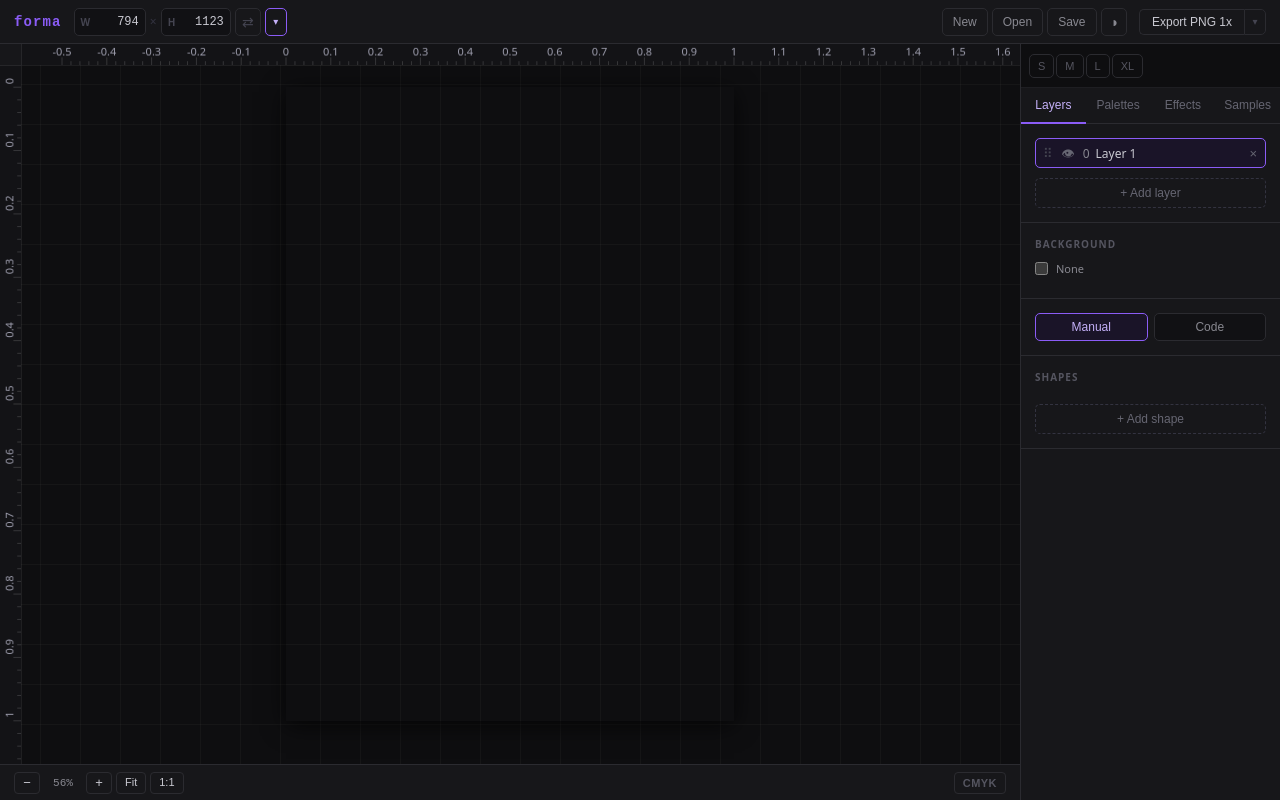
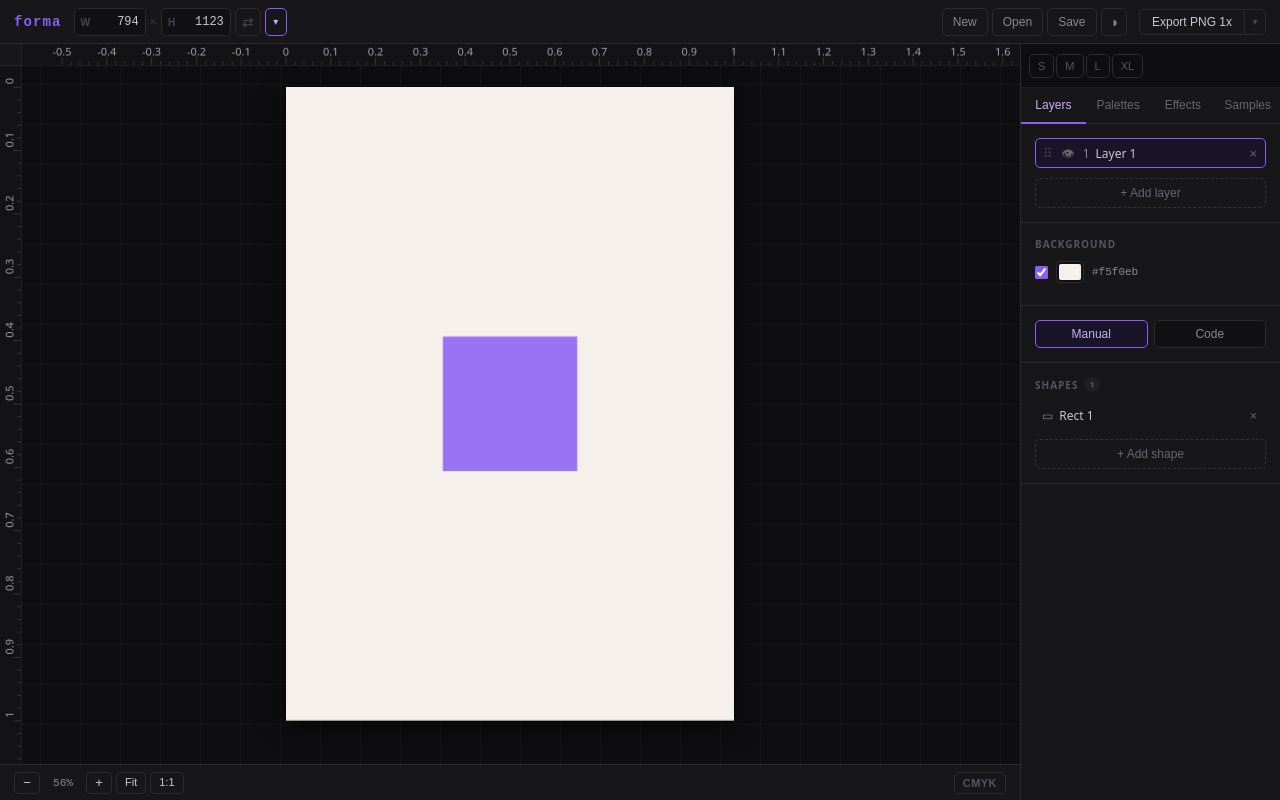
Before and after one commit to elenatorro/fooorma, a Svelte app: page / in a window 1280 px wide. Built offline with nearby package versions, Linux system fonts and the light colour scheme.

Commit message:
Add initial state and fix minor bugs

```diff
--- a/src/App.svelte
+++ b/src/App.svelte
@@ -145,12 +145,18 @@
   }
 
   // ── History (undo / redo) ──────────────────────────────────────────────────
+  interface HistoryEntry { layers: Layer[]; activeShapeId: string | null; selectedShapeIds: string[] }
+
   const MAX_HISTORY = 50
-  let past   = $state<Layer[][]>([])
-  let future = $state<Layer[][]>([])
+  let past   = $state<HistoryEntry[]>([])
+  let future = $state<HistoryEntry[]>([])
 
-  function snapshot(): Layer[] {
-    return JSON.parse(JSON.stringify(layers)) as Layer[]
+  function snapshot(): HistoryEntry {
+    return {
+      layers: JSON.parse(JSON.stringify(layers)) as Layer[],
+      activeShapeId,
+      selectedShapeIds: [...selectedShapeIds],
+    }
   }
 
   function commit() {
@@ -161,24 +167,35 @@
   function undo() {
     if (!past.length) return
     future = [snapshot(), ...future.slice(0, MAX_HISTORY - 1)]
-    layers = past[past.length - 1]
+    const entry = past[past.length - 1]
     past   = past.slice(0, -1)
-    activeShapeId = null
-    selectedShapeIds = []
+    layers = entry.layers
+    activeShapeId = entry.activeShapeId
+    selectedShapeIds = entry.selectedShapeIds
   }
 
   function redo() {
     if (!future.length) return
     past   = [...past.slice(-(MAX_HISTORY - 1)), snapshot()]
-    layers = future[0]
+    const entry = future[0]
     future = future.slice(1)
-    activeShapeId = null
-    selectedShapeIds = []
+    layers = entry.layers
+    activeShapeId = entry.activeShapeId
+    selectedShapeIds = entry.selectedShapeIds
   }
 
   // ── Layers ─────────────────────────────────────────────────────────────────
   const _initId = crypto.randomUUID()
-  let layers = $state<Layer[]>(_saved?.layers ?? [{ id: _initId, name: 'Layer 1', visible: true, mode: 'manual', shapes: [], query: '' }])
+  const _initShapeId = crypto.randomUUID()
+  let layers = $state<Layer[]>(_saved?.layers ?? [{
+    id: _initId, name: 'Layer 1', visible: true, bgColor: '#f5f0eb', mode: 'manual', query: '',
+    shapes: [{
+      id: _initShapeId,
+      type: 'rect',
+      color: { hex: '#8b5cf6', opacity: 0.85 },
+      geom: { x: 0.5, y: 0.5, w: 0.3, h: 0.3 },
+    }],
+  }])
   const _initActiveId = _saved
     ? (_saved.layers[_saved.activeIdx]?.id ?? _saved.layers[_saved.layers.length - 1]?.id ?? null)
     : _initId
@@ -236,6 +253,7 @@
   }
 
   function handleDeleteLayer(id: string) {
+    if (layers.length <= 1) return  // always keep at least one layer
     commit()
     layers = layers.filter(l => l.id !== id)
     if (activeLayerId === id) {
@@ -520,12 +538,12 @@
         applyCmykSoftProof(img)
         ctx2d.putImageData(img, 0, 0)
       }
-      drawSelectionOutline(ctx2d)
+      drawSelectionOutline(ctx2d, renderScale)
     }
     rafId = requestAnimationFrame(loop)
   }
 
-  function drawSelectionOutline(ctx: CanvasRenderingContext2D) {
+  function drawSelectionOutline(ctx: CanvasRenderingContext2D, scale = 1) {
     if (selectedShapeIds.length === 0) return
     const allShapes = resolvedLayers.flatMap(l => l.shapes)
 
@@ -534,7 +552,8 @@
     ctx.setLineDash([])
 
     // Two passes: white halo underneath, then blue on top
-    const passes: [string, number][] = [['#ffffff', 1.5], ['#4a90e2', 0.5]]
+    // Divide by scale so outlines look consistent regardless of zoom
+    const passes: [string, number][] = [['#ffffff', 1.5 / scale], ['#4a90e2', 0.5 / scale]]
 
     for (const [color, width] of passes) {
       ctx.strokeStyle = color
@@ -552,7 +571,7 @@
           const ys = p.filter((_, i) => i % 2 === 1).map(v => v * artH)
           const minX = Math.min(...xs), maxX = Math.max(...xs)
           const minY = Math.min(...ys), maxY = Math.max(...ys)
-          const pad = 4
+          const pad = 4 / scale
 
           if (shape.transform) {
             let pivotX: number, pivotY: number
@@ -570,7 +589,7 @@
             maxX - minX + pad * 2,
             maxY - minY + pad * 2)
         } else {
-          const pad = 3
+          const pad = 3 / scale
           const pw = shape.geom.w * artW
           const ph = shape.geom.h * artW
           const px = shape.geom.x * artW
@@ -754,6 +773,17 @@
     }
     if (mod && e.key === 'v') {
       e.preventDefault(); handlePaste(); return
+    }
+
+    // Select all shapes in active layer
+    if (mod && e.key === 'a') {
+      e.preventDefault()
+      const layer = layers.find(l => l.id === activeLayerId)
+      if (layer && layer.mode === 'manual' && layer.shapes.length > 0) {
+        selectedShapeIds = layer.shapes.map(s => s.id)
+        activeShapeId = selectedShapeIds[selectedShapeIds.length - 1]
+      }
+      return
     }
 
     if (e.key === 'Escape') { activeShapeId = null; selectedShapeIds = [] }
--- a/src/components/RightPanel.svelte
+++ b/src/components/RightPanel.svelte
@@ -192,7 +192,8 @@
     {
       name: 'Noise Waves',
       desc: 'Horizontal splines warped by value noise',
-      code: `repeat(14, (i, a) => {
+      code: `// repeat(count, (i, t) => ...) — i: index, t: normalized 0→1
+repeat(14, (i, a) => {
   beginSpline()
   repeat(80, (j, t) => {
     vertex(t, lerp(0.08, 0.92, a) + nz(t * 5 + i * 1.7) * 0.04)
@@ -203,7 +204,8 @@
     {
       name: 'Dot Grid',
       desc: 'Noise-sized grid of circles from a palette',
-      code: `grid(14, 18, (c, r, ct, rt) => {
+      code: `// grid(cols, rows, (c, r, ct, rt) => ...) — c/r: index, ct/rt: normalized 0→1
+grid(14, 18, (c, r, ct, rt) => {
   const n = nz(ct * 4, rt * 4)
   const s = lerp(0.008, 0.026, n)
   ellipse((c + 0.5) / 14, (r + 0.5) / 18, s, s,
@@ -226,7 +228,8 @@
     {
       name: 'Burst',
       desc: 'Radial lines arranged in a ring',
-      code: `circular(48, 0.5, 0.5, 0.34, (i, t, x, y, angle) => {
+      code: `// circular(n, cx, cy, r, (i, t, x, y, angle) => ...) — t: 0→1, x/y: point, angle: radians
+circular(48, 0.5, 0.5, 0.34, (i, t, x, y, angle) => {
   const ir = 0.08
   const x0 = 0.5 + cos(angle) * ir
   const y0 = 0.5 + sin(angle) * ir * (W / H)
@@ -269,7 +272,8 @@
     {
       name: 'Wave Dots',
       desc: 'Circles distributed along a sine wave',
-      code: `wave(40, 0.28, 1.5, (i, t, x, y) => {
+      code: `// wave(n, amp, freq, (i, t, x, y) => ...) — t: 0→1, x/y: wave position
+wave(40, 0.28, 1.5, (i, t, x, y) => {
   const s = 0.012 + nz(t * 6) * 0.016
   ellipse(x, y, s, s, palette('Ocean', i % 6), lerp(0.4, 1, t))
 })`,
@@ -560,7 +564,9 @@ repeat(30, (i, t) => {
             >{layer.visible ? '👁' : '○'}</button>
 
             <!-- Shape count badge -->
-            <span class="shape-badge">{layer.shapes.length}</span>
+            <span class="shape-badge">{layer.mode === 'code' && layer.query.trim()
+              ? evaluateQuery(layer.query, artW, artH, palettes).shapes.length
+              : layer.shapes.length}</span>
 
             <!-- Name (or rename input) -->
             {#if editingId === layer.id}
--- a/src/components/TopBar.svelte
+++ b/src/components/TopBar.svelte
@@ -168,7 +168,7 @@
   </div>
 
   <div class="export-wrap">
-    <button class="export-btn" onclick={onExport}>Export {formatLabel} {exportScale}x</button>
+    <button class="export-btn" onclick={() => { showExportMenu = false; onExport() }}>Export {formatLabel} {exportScale}x</button>
     <button class="export-arrow" onclick={() => showExportMenu = !showExportMenu}>▾</button>
     {#if showExportMenu}
       <div class="export-dropdown">
```
